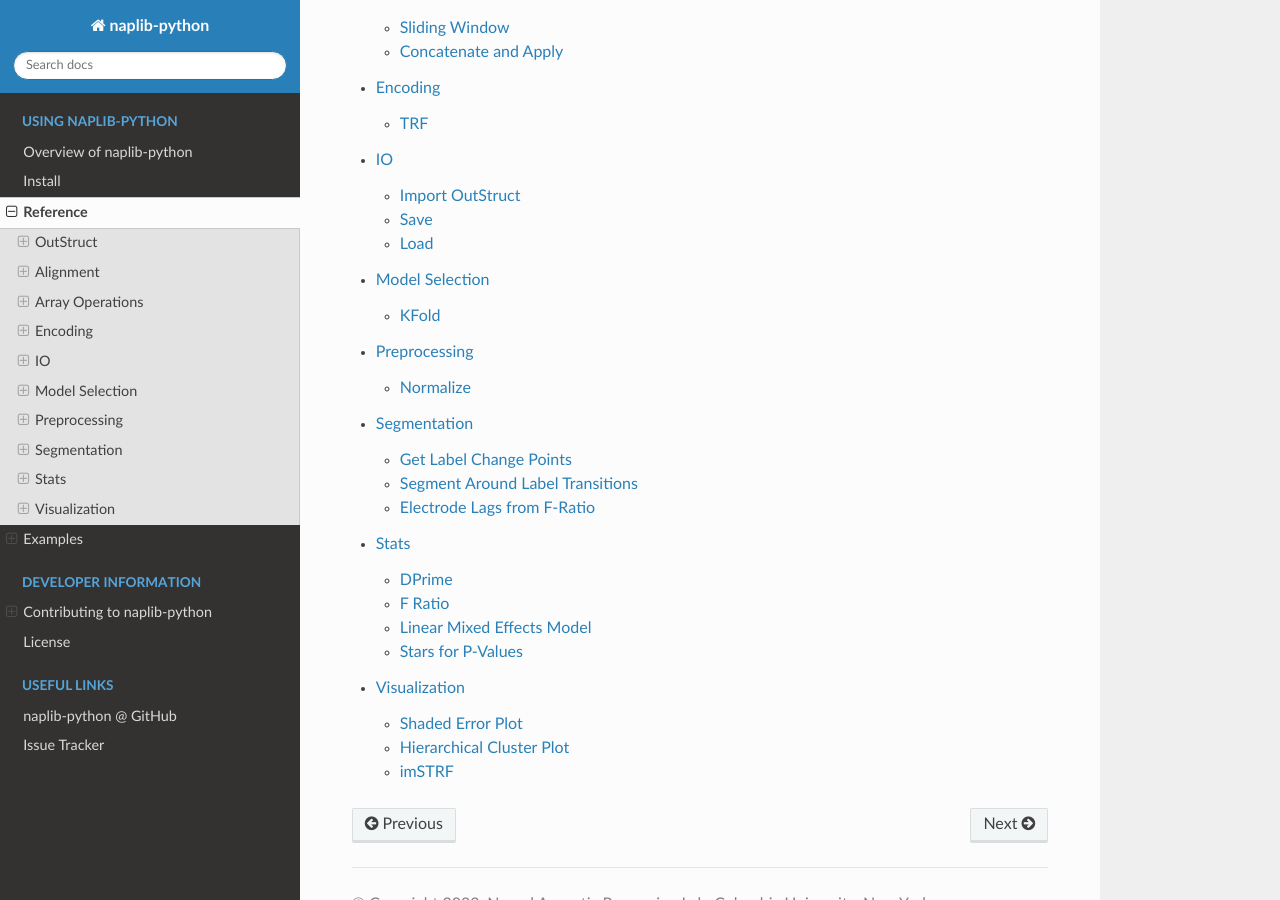
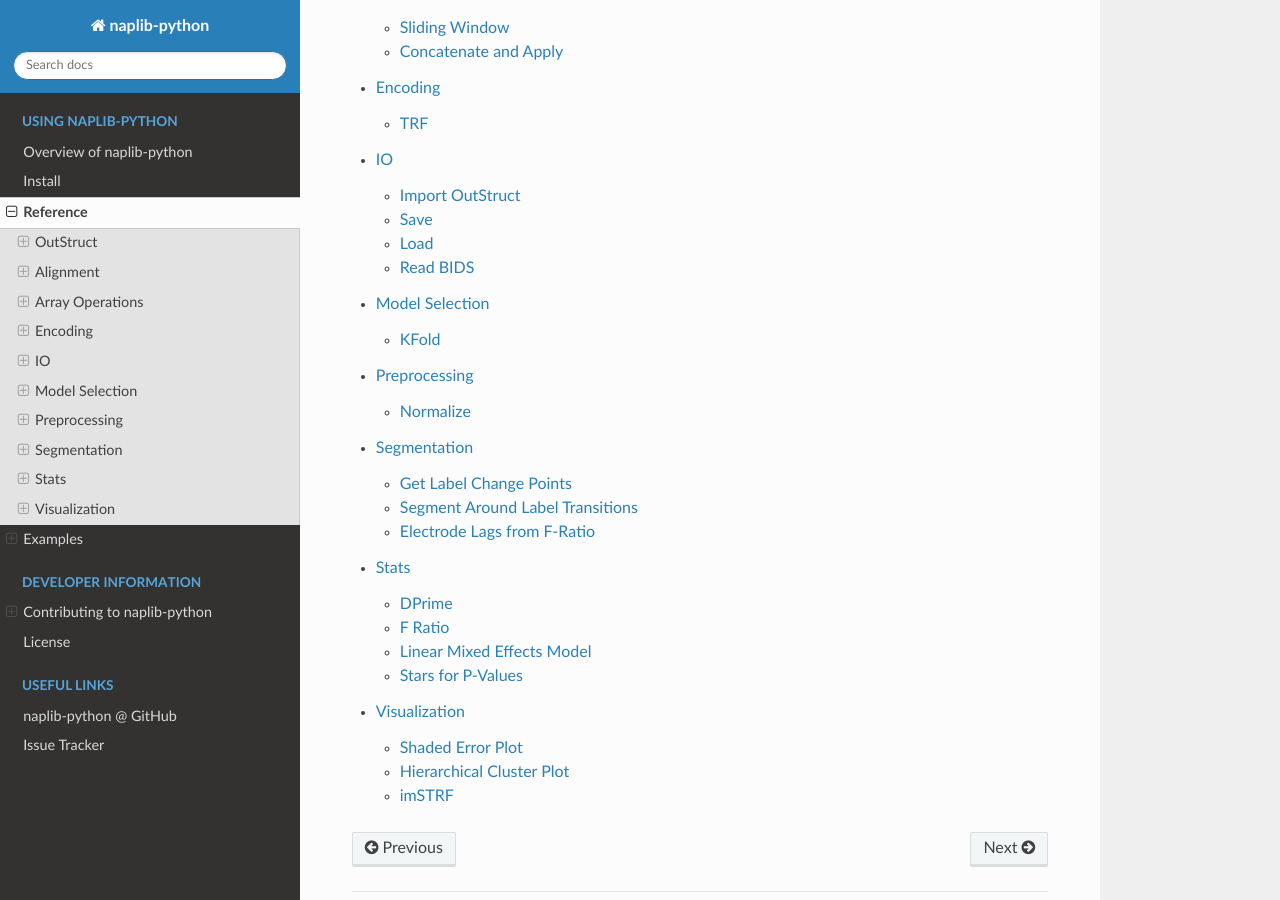
Before and after one commit to naplab/naplib-python, a Sphinx documentation site: the page built from docs/references/index.rst, in a window 1280 px wide and 900 px high, scrolled down 468 px. Built offline with Sphinx 7.4.7 and the Read the Docs theme 2.0.0, drawn with Linux system fonts in a browser that asks for light colours; pages that are not in the unit, such as notebooks, are missing from menus.

Commit message:
add read_bids to references docs

```diff
--- a/docs/references/io.rst
+++ b/docs/references/io.rst
@@ -17,3 +17,8 @@
 ----
 
 .. autofunction:: load
+
+Read BIDS
+---------
+
+.. autofunction:: read_bids
```
